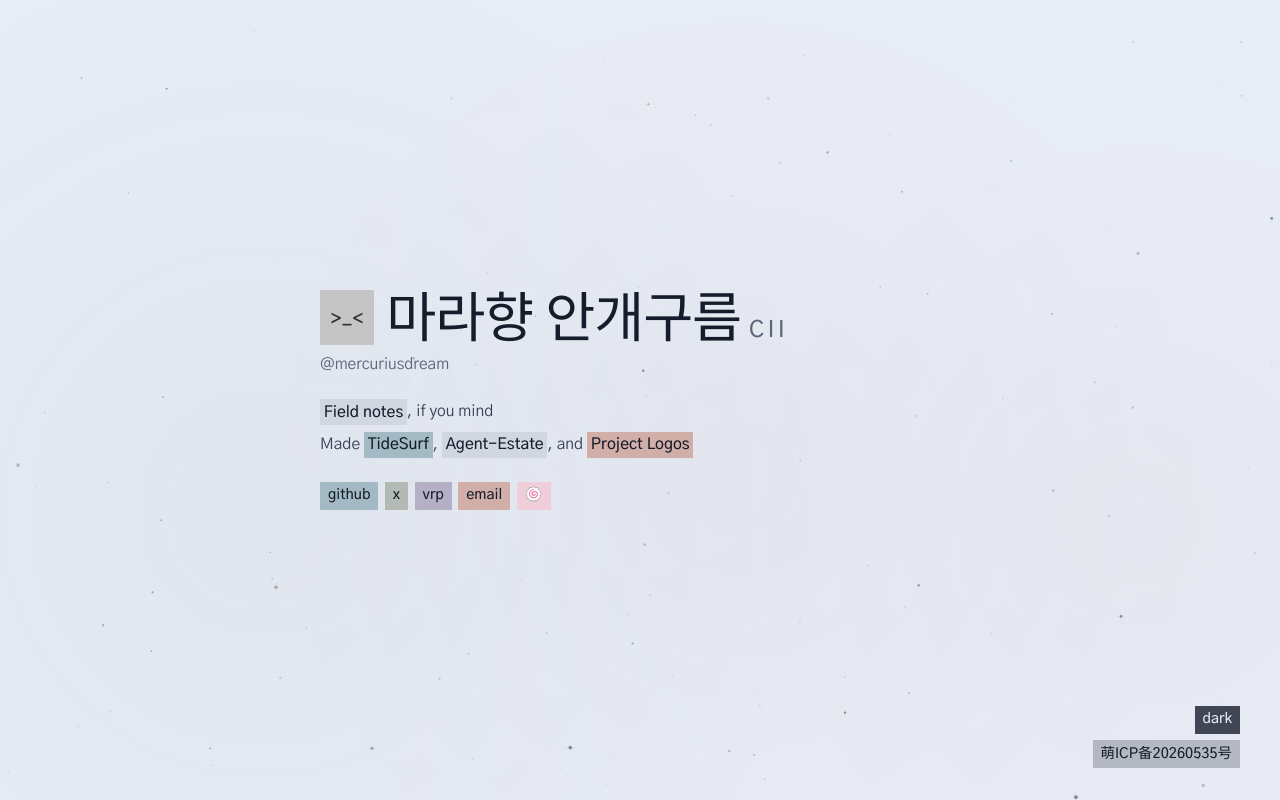
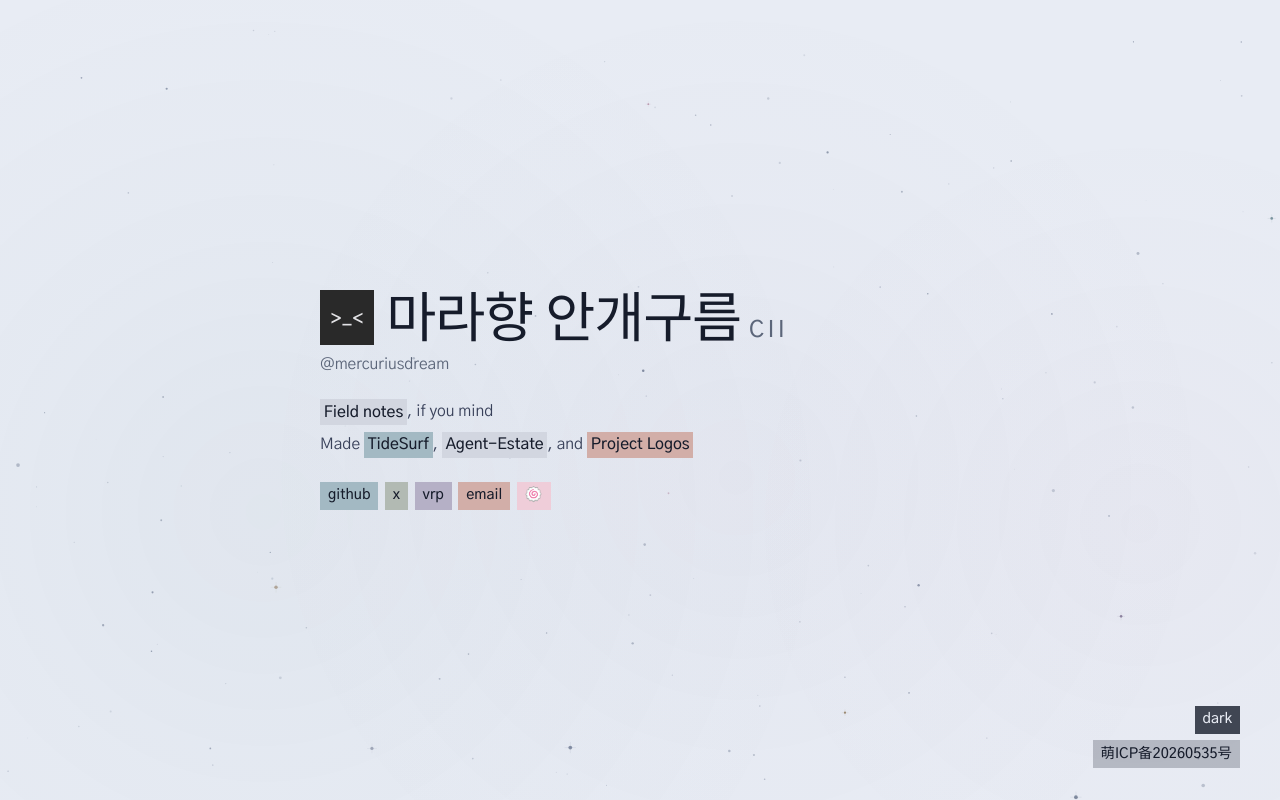
Before and after one commit to MercuriusDream/mercuriusdream.github.io, a React (Vite) app: page / in a window 1280 px wide. Built offline with nearby package versions, Linux system fonts and the light colour scheme; a web font is replaced by a local one.

Commit message:
fix(landing): pin corner stack to viewport, keep pfp moji dark in day mode
- corner-stack: position fixed so the theme switch + ICP badge stay in the bottom-right regardless of content/scroll height
- hero moji: drop the day-theme invert — it's the pfp and keeps its dark chip look in both themes

```diff
--- a/src/styles/global.css
+++ b/src/styles/global.css
@@ -65,8 +65,7 @@
   color-scheme: light;
 }
 
-/* The kaomoji tile is a dark chip — flip it for the day sky. */
-[data-theme='day'] .hero-moji { filter: invert(0.9); }
+/* The hero moji is the pfp — it keeps its dark-chip look in both themes. */
 
 /* ── Reset ── */
 *, *::before, *::after { margin: 0; padding: 0; box-sizing: border-box; border: 0; }
@@ -145,10 +144,10 @@ ul, ol { list-style: none; }
 }
 .app > :not(.skip-link):not(.starfield):not(.logos-modal):not(.corner-stack) { position: relative; z-index: 1; }
 
-/* Bottom-right corner: theme switch stacked above the ICP badge. Same
-   0.4rem gap as the footer pill row. */
+/* Bottom-right corner: theme switch stacked above the ICP badge. Fixed so
+   the pair stays put regardless of page content/scroll height. */
 .corner-stack {
-  position: absolute;
+  position: fixed;
   right: var(--gutter);
   bottom: clamp(1.25rem, 4vh, 2.5rem);
   display: flex;
```
